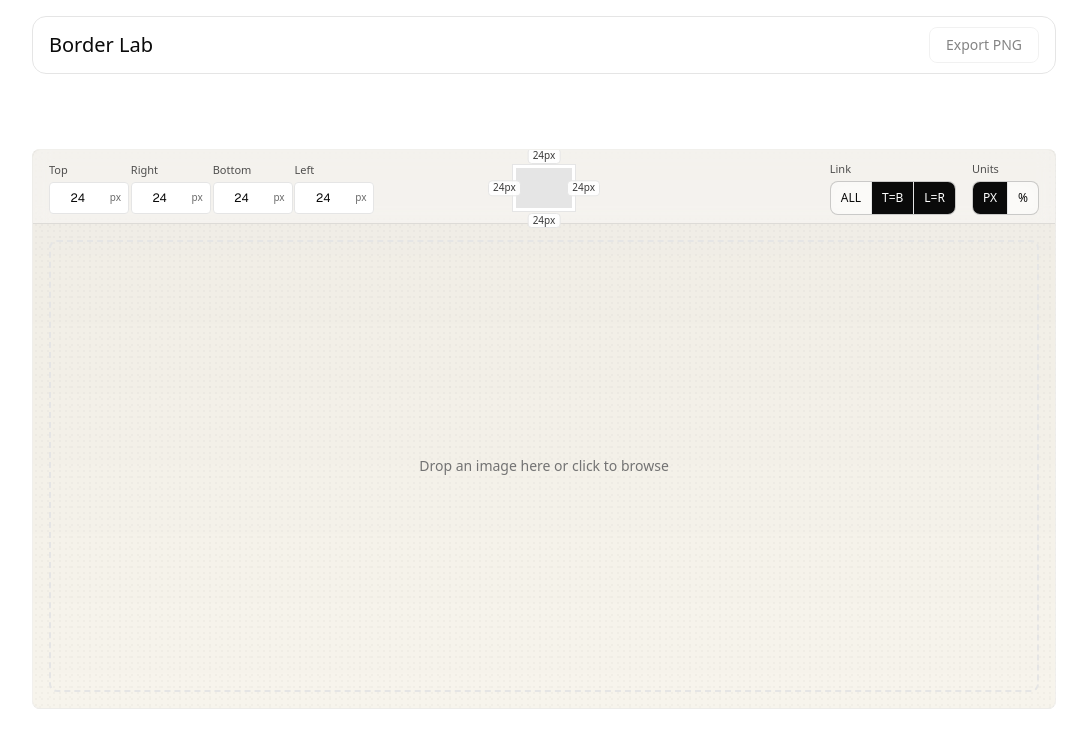
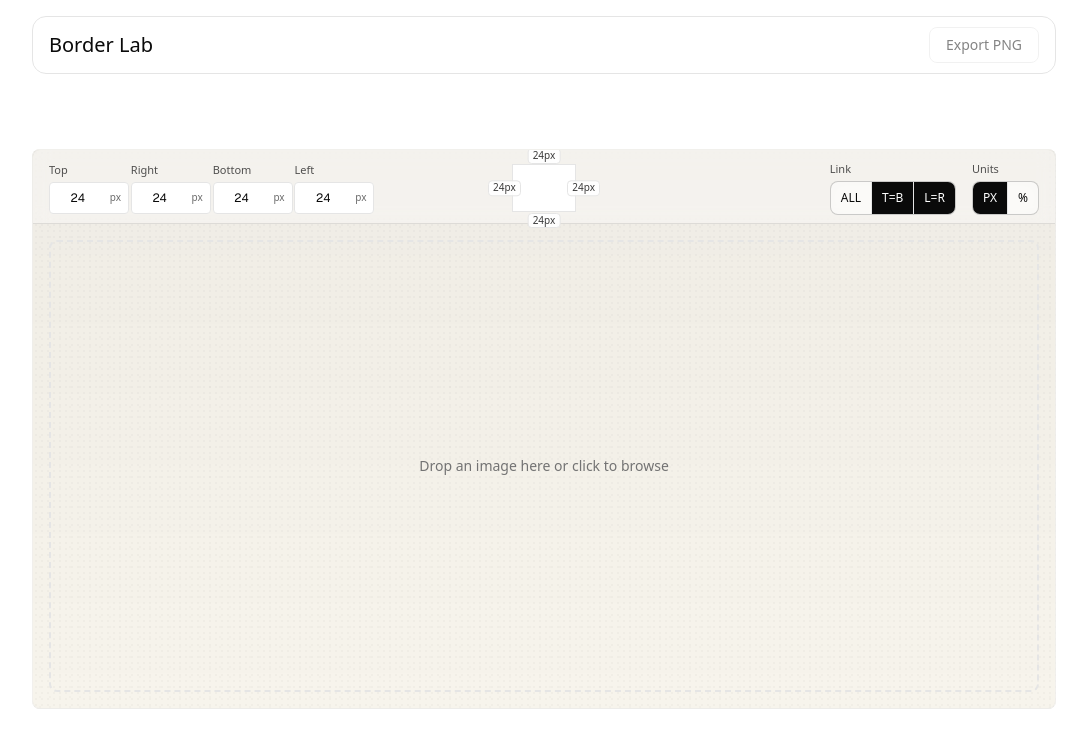
Before and after one commit to mislavjc/cadro, a Next.js app: page / in a window 1280 px wide. Shown: the top 748 px of the page, without its empty margins (96-1183 px from the left). Built offline with nearby package versions, Linux system fonts and the light colour scheme.

Commit message:
feat: improve minimap

```diff
--- a/app/page.tsx
+++ b/app/page.tsx
@@ -394,6 +394,31 @@ export default function Home() {
     return { width, height, scale: s };
   }, [image, innerSize, border]);
 
+  const minimapStyles = useMemo(() => {
+    if (!image)
+      return null as null | {
+        container: React.CSSProperties;
+        image: React.CSSProperties;
+      };
+    const maxW = 64; // previous w-16
+    const maxH = 48; // previous h-12
+    const denomW = image.width + border.left + border.right;
+    const denomH = image.height + border.top + border.bottom;
+    if (denomW <= 0 || denomH <= 0) return null;
+    const s = Math.min(maxW / denomW, maxH / denomH, 1);
+    const container = {
+      width: Math.round(denomW * s),
+      height: Math.round(denomH * s),
+    } as React.CSSProperties;
+    const imageStyle = {
+      top: Math.round(border.top * s),
+      left: Math.round(border.left * s),
+      width: Math.max(0, Math.round(image.width * s)),
+      height: Math.max(0, Math.round(image.height * s)),
+    } as React.CSSProperties;
+    return { container, image: imageStyle };
+  }, [image, border]);
+
   return (
     <div className="min-h-dvh w-full flex flex-col">
       <header className="sticky top-4 z-30 mx-auto w-[calc(100%-3rem)] max-w-5xl px-4 py-2.5 flex items-center gap-3 rounded-xl border bg-white/70 backdrop-blur supports-[backdrop-filter]:bg-white/40">
@@ -533,17 +558,21 @@ export default function Home() {
                 {/* Minimap */}
                 <div className="flex items-center gap-2">
                   <div className="relative">
-                    <div className="relative w-16 h-12 border bg-white">
-                      {/* image area */}
-                      <div
-                        className="absolute bg-black/10"
-                        style={{
-                          top: border.top / 8,
-                          right: border.right / 8,
-                          bottom: border.bottom / 8,
-                          left: border.left / 8,
-                        }}
-                      />
+                    <div
+                      className="relative border bg-white"
+                      style={
+                        minimapStyles?.container ?? { width: 64, height: 48 }
+                      }
+                    >
+                      {image && minimapStyles?.image && (
+                        <img
+                          src={image.url}
+                          alt="Minimap preview"
+                          className="absolute select-none"
+                          style={minimapStyles.image}
+                          draggable={false}
+                        />
+                      )}
                     </div>
                     {/* side value labels OUTSIDE */}
                     <div className="pointer-events-none absolute left-1/2 -translate-x-1/2 -top-4 text-[10px] text-foreground/80 bg-white/90 border rounded px-1">
```
